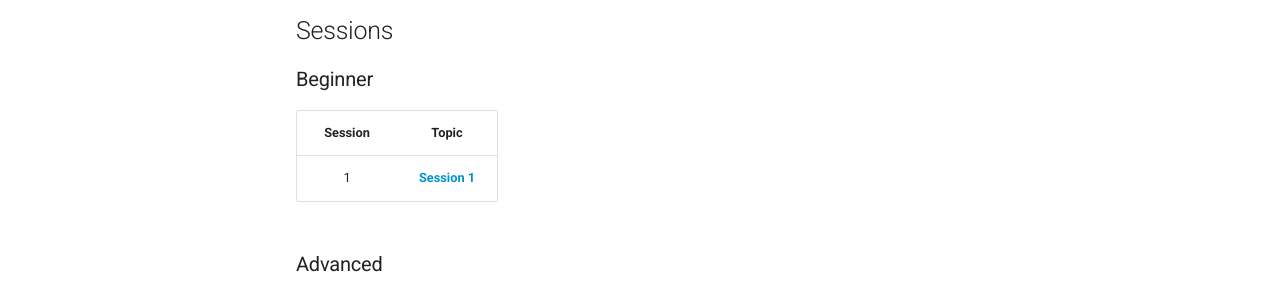
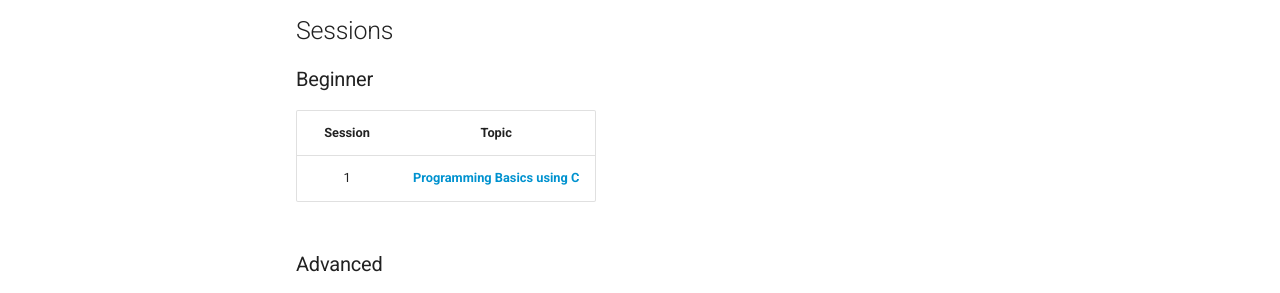
Before and after one commit to howdoiusekeyboard/ACM_Foundations_2023, an MkDocs documentation site: the page built from docs/index.md, in a window 1280 px wide and 1084 px high. Shown: the part 541-834 px from the top of the window. Built offline with MkDocs 1.6.1 and Material for MkDocs 9.7.7, drawn with Linux system fonts in a browser that asks for light colours.

Commit message:
Update index.md

```diff
--- a/docs/index.md
+++ b/docs/index.md
@@ -15,7 +15,7 @@ The Beginner sessions will be taught in *C* and prepare the audience to begin th
 
 | Session | Topic |
 | :-----: |:-------------:|
-| 1 | [**Session 1**](./Beginner-1) |
+| 1 | [**Programming Basics using C**](./Beginner-1) |
 
 ### Advanced
 
```
